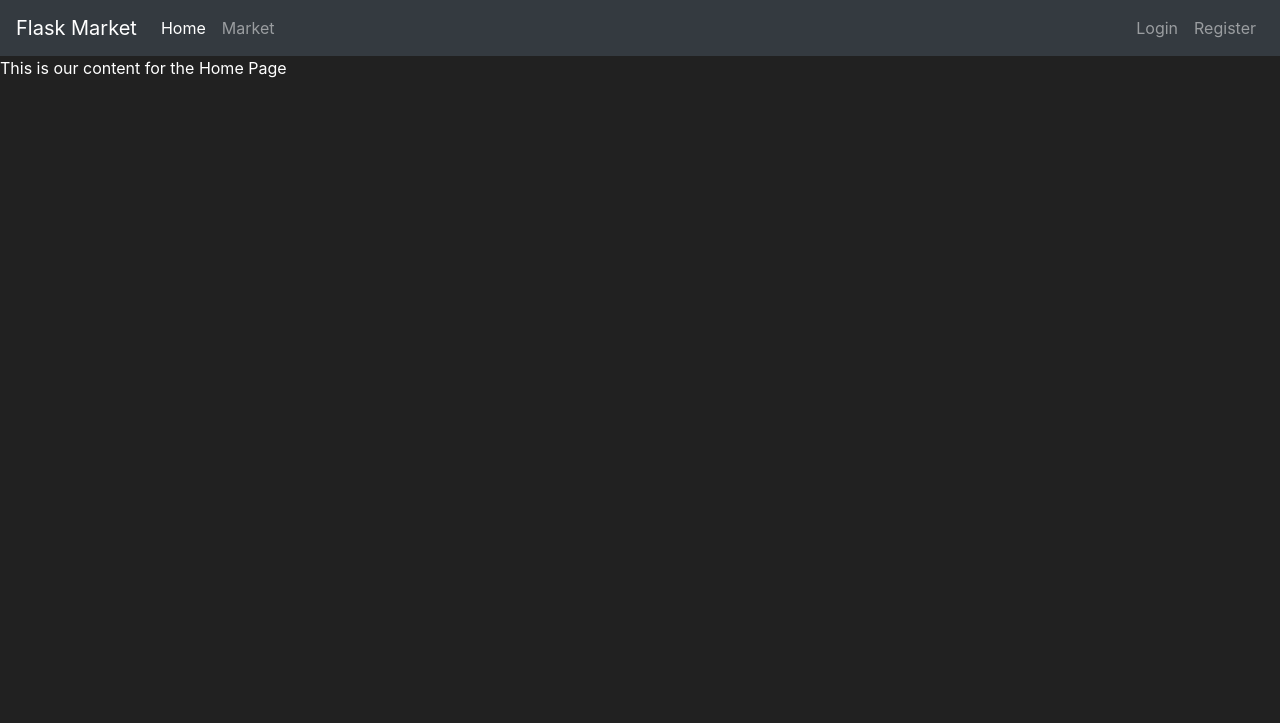
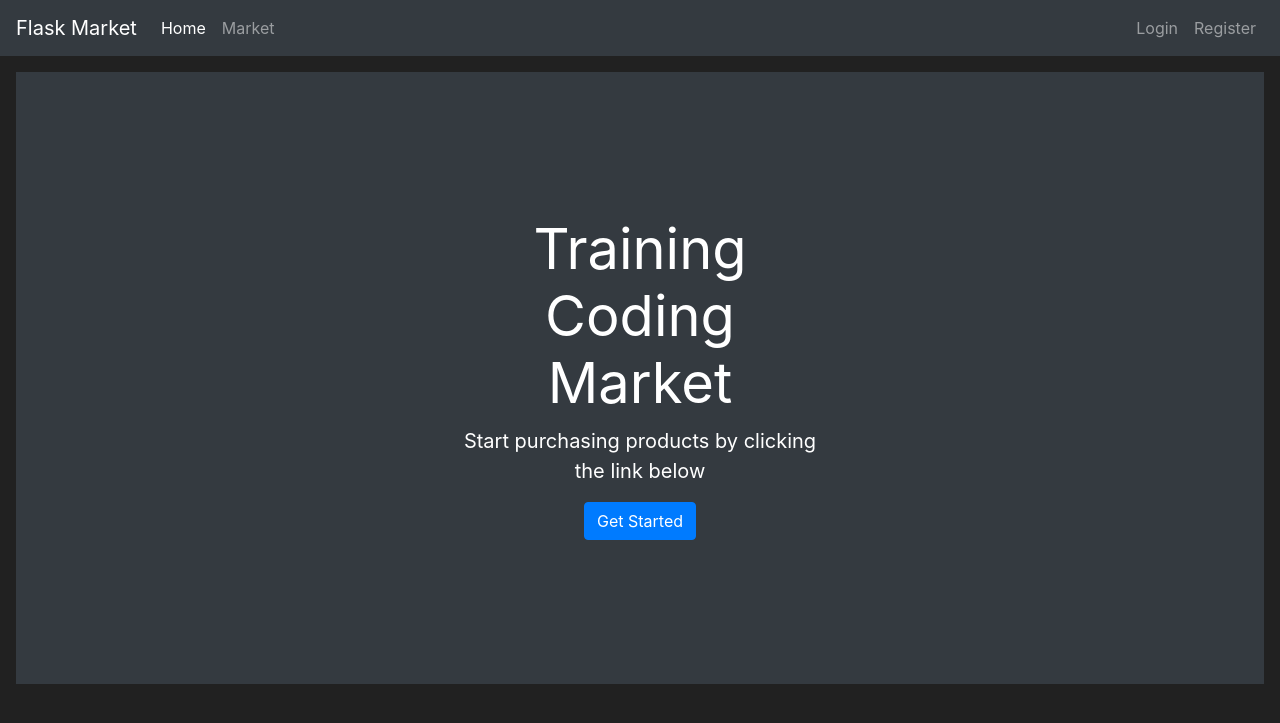
Before and after one commit to myplayareas/flask, a Flask app: page / in a window 1280 px wide. Shown: the top 723 px of the page. Run offline with Flask 2, Linux system fonts and the light colour scheme; some libraries are stand-ins or nearby versions.

Commit message:
Implementacao do logout e controle de acesso.

```diff
--- a/market/__init__.py
+++ b/market/__init__.py
@@ -9,4 +9,6 @@ app.config['SECRET_KEY'] = 'ec9439cfc6c796ae2029594d'
 db = SQLAlchemy(app)
 bcrypt = Bcrypt(app)
 login_manager = LoginManager(app)
+login_manager.login_view = "login_page"
+login_manager.login_message_category = "info"
 from market import routes
--- a/market/routes.py
+++ b/market/routes.py
@@ -3,7 +3,7 @@ from flask import render_template, redirect, url_for, flash
 from market.models import Item, User
 from market.forms import RegisterForm, LoginForm
 from market import db
-from flask_login import login_user
+from flask_login import login_user, logout_user, login_required
 
 @app.route('/')
 @app.route('/home')
@@ -11,6 +11,7 @@ def home_page():
     return render_template('home.html')
 
 @app.route('/market')
+@login_required
 def market_page():
     items = Item.query.all()
     return render_template('market.html', items=items)
@@ -24,7 +25,9 @@ def register_page():
                               password=form.password1.data)
         db.session.add(user_to_create)
         db.session.commit()
-        return redirect(url_for('home_page'))
+        login_user(user_to_create)
+        flash(f"Account created successfully! You are now logged in as {user_to_create.username}", category='success')
+        return redirect(url_for('market_page'))
     if form.errors != {}: #If there are not errors from the validations
         for err_msg in form.errors.values():
             flash(f'There was an error with creating a user: {err_msg}', category='danger')
@@ -46,3 +49,9 @@ def login_page():
             flash('Username and password are not match! Please try again', category='danger')
 
     return render_template('login.html', form=form)
+
+@app.route('/logout')
+def logout_page():
+    logout_user()
+    flash("You have been logged out!", category='info')
+    return redirect(url_for("home_page"))
--- a/market/templates/base.html
+++ b/market/templates/base.html
@@ -39,7 +39,7 @@
                     <a class="nav-link">Welcome, {{ current_user.username }}</a>
                 </li>
                 <li class="nav-item">
-                    <a class="nav-link" href="#">Logout</a>
+                    <a class="nav-link" href="{{ url_for('logout_page') }}">Logout</a>
                 </li>
             </ul>
           {% else %}
--- a/market/templates/home.html
+++ b/market/templates/home.html
@@ -1,8 +1,15 @@
 {% extends 'base.html' %}
 {% block title %}
-    Home Page
+    Welcome to Treining Coding Market
 {% endblock %}
-
 {% block content %}
-    This is our content for the Home Page
+    <div class="position-relative overflow-hidden p-3 p-md-5 m-md-3 text-center bg-dark" style="color:white">
+        <div class="col-md-5 p-lg-5 mx-auto my-5">
+            <h1 class="display-4 font-weight-normal">Training Coding Market</h1>
+            <p class="lead font-weight-normal">Start purchasing products by clicking the link below</p>
+            <a class="btn btn-primary" href="{{ url_for('market_page') }}">Get Started</a>
+        </div>
+        <div class="product-device box-shadow d-none d-md-block"></div>
+        <div class="product-device product-device-2 box-shadow d-none d-md-block"></div>
+    </div>
 {% endblock %}
```
Also changed, not shown: market/templates/register.html (+6 -1 lines), market/market.db.
